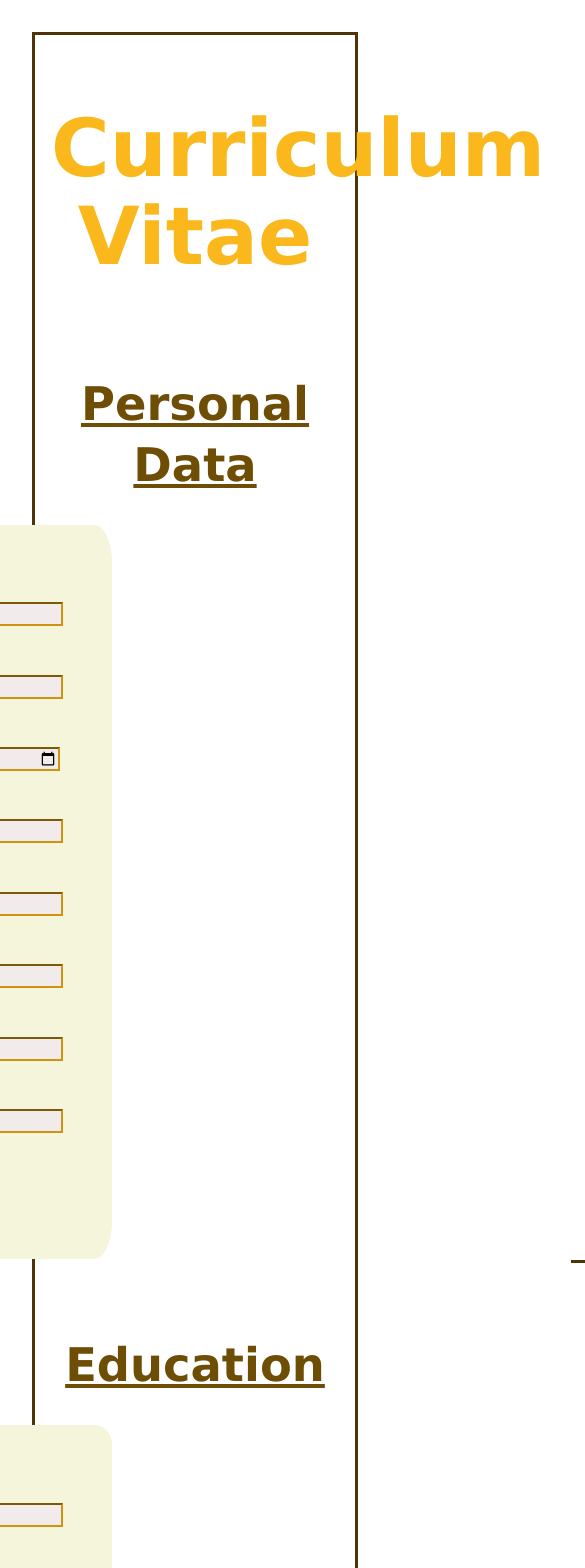
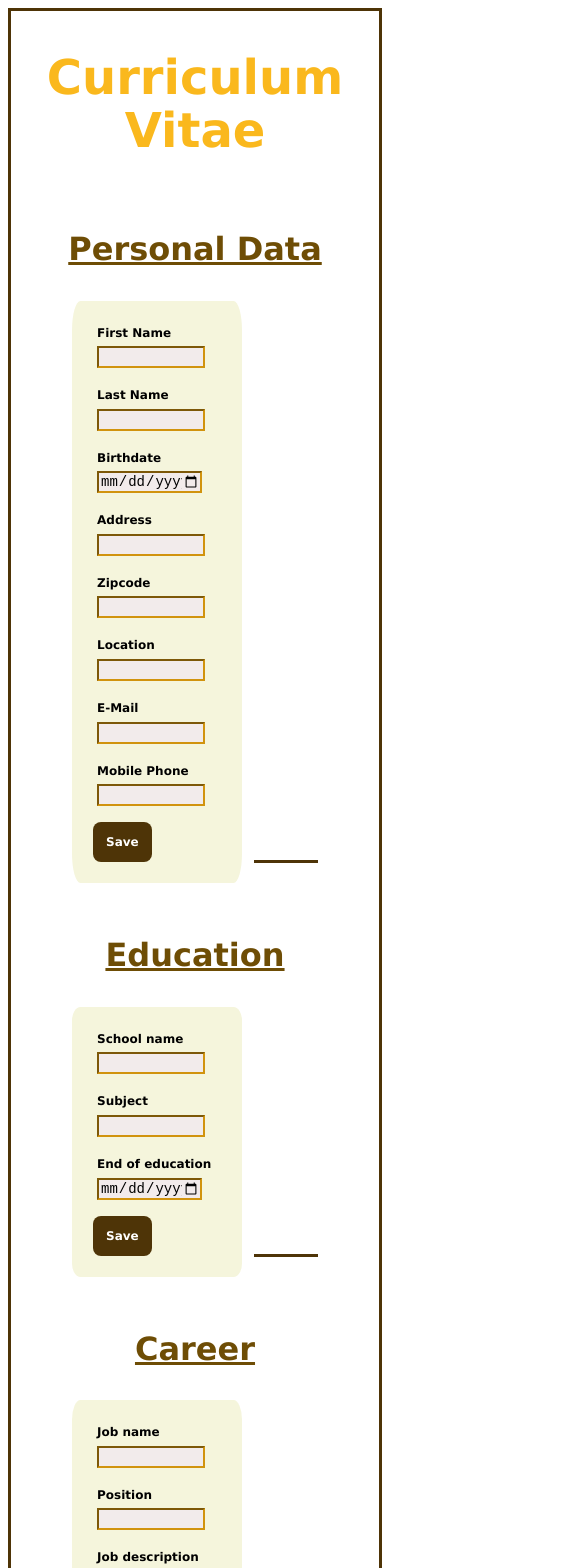
Before and after one commit to Vwalln99/CV-Application, a React (Vite) app in the folder CV-Application/: page / in a window 390 px wide. Shown: the top 1568 px of the page, 585 px wide, since content can reach past the window. Built offline with nearby package versions, Linux system fonts and the light colour scheme.

Commit message:
init commit

```diff
--- a/CV-Application/src/App.css
+++ b/CV-Application/src/App.css
@@ -4,7 +4,6 @@
   margin: 0;
   padding: 2rem;
   text-align: left;
-  box-sizing: border-box;
 }
 
 .container {
@@ -46,7 +45,8 @@ form{
 h1{
   text-align: center;
   color: rgb(250, 184, 29);
-
+    font-size: 5em;
+    line-height: 1.1;
 }
 
 h2{
@@ -92,17 +92,7 @@ input{
   text-align: center;
 }
 
-.formS{
-margin-right: 25.5em;
-}
 
-.formK{
-  margin-right: 25.5em;
-}
-
-.formF{
-  margin-right: 25.5em;
-}
 
 #formular {
   display: flex;
@@ -132,3 +122,130 @@ margin-right: 25.5em;
 display:flex;
 justify-content: center;
 }
+
+@media screen and (max-width: 600px){
+
+#root {
+  margin: 0;
+  padding: 0.5rem;
+  text-align: left;
+}
+
+.container {
+  display: flex;
+  flex-direction: column;
+  border: solid rgb(78, 52, 7) 3px;
+  padding: 0.5em;
+}
+
+label{
+  color: black;
+  font-weight: bold;
+}
+button{
+  border-radius: 8px;
+  border: 1px solid transparent;
+  padding: 1em 1em;
+  font-size: 1em;
+  font-weight: 500;
+  font-family: inherit;
+  color: white;
+  background-color: rgb(78, 52, 7);
+  margin: 0.5em;
+  font-weight: bold;
+
+}
+form{
+  justify-content: center;
+  padding: 1em;
+  border: solid transparent;
+  border-radius: 5%;
+  width:140px;
+  margin-right: 1em;
+  margin-bottom: 1em;
+  font-size: 12px;
+  background-color: beige;
+
+}
+
+h1{
+  text-align: center;
+  color: rgb(250, 184, 29);
+  font-size: 3em;
+
+}
+
+h2{
+  font-size: 2em;
+  color: rgb(110, 77, 5);
+  text-align: center;
+  margin-bottom: 30px;
+  margin-top: 40px;
+  text-decoration: underline;
+
+}
+h3{
+  font-size: 1.4em;
+  color:  rgb(110, 77, 5);
+  line-height: 0px;
+}
+h4{
+  font-size: 1.1em;
+  color:  rgb(110, 77, 5);
+  line-height: 0px;
+}
+p{
+  line-height: 5px;
+  font-size: 14px;
+}
+input{
+  border-color:  rgb(209, 147, 14);
+  background-color: rgba(242, 235, 235, 0.988);
+  font-size: 14px;
+  margin-top: 5px;
+  width: 100px;
+}
+
+.formattedData {
+  display: flex;
+  flex-direction: column;
+  justify-content: center;
+  width: auto;
+  height: auto;
+  margin-bottom: 2em;
+  border-bottom: solid rgb(78, 52, 7) 3px;
+  padding: 2em;
+  text-align: center;
+}
+
+
+
+#formular {
+  display: flex;
+  flex-direction: column;
+
+}
+
+#school {
+  display: flex;
+  flex-direction: column;
+}
+
+#karriere {
+  display: flex;
+  flex-direction: column;
+}
+
+.key{
+  border: solid 2px grey;
+  border-radius: 5%;
+  margin: 5px;
+  padding: 5px;
+  align-self: center;
+}
+
+#root > div >div {
+display:flex;
+justify-content: center;
+}
+}
--- a/CV-Application/src/index.css
+++ b/CV-Application/src/index.css
@@ -29,10 +29,7 @@ body {
   justify-content: left;
 }
 
-h1 {
-  font-size: 5em;
-  line-height: 1.1;
-}
+
 
 
 button:hover {
```
